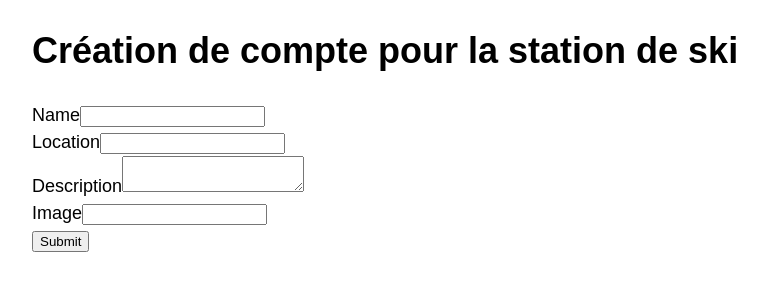
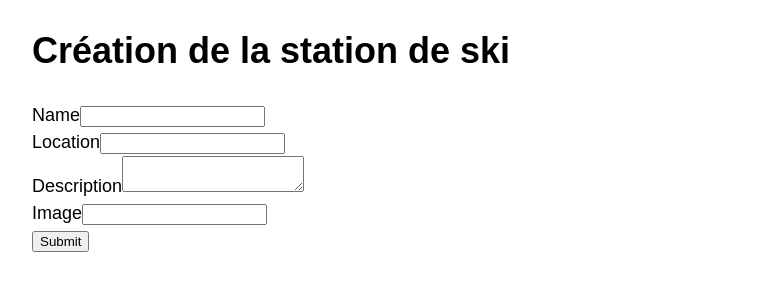
Before and after one commit to Ateioss/Ski_PeakExplorer, a Symfony app: template templates/stationski_type/index.html.twig in a window 1280 px wide. Shown: the top 300 px of the page, without its empty margins (208-975 px from the left). Run offline with Twig, Linux system fonts and the light colour scheme; the template is opened without the code that fills it, so the values that code supplies are empty; form fields are guessed from the names that the template uses; some libraries are stand-ins or nearby versions.

Commit message:
:sparkles: new intro to the page of station creation

```diff
--- a/templates/stationski_type/index.html.twig
+++ b/templates/stationski_type/index.html.twig
@@ -9,7 +9,7 @@
 </style>
 
 <div class="example-wrapper">
-    <h1>Création de compte pour la station de ski</h1>
+    <h1>Création de la station de ski</h1>
 
     {{ form_start(form) }}
     {{ form_row(form.name) }}
```
